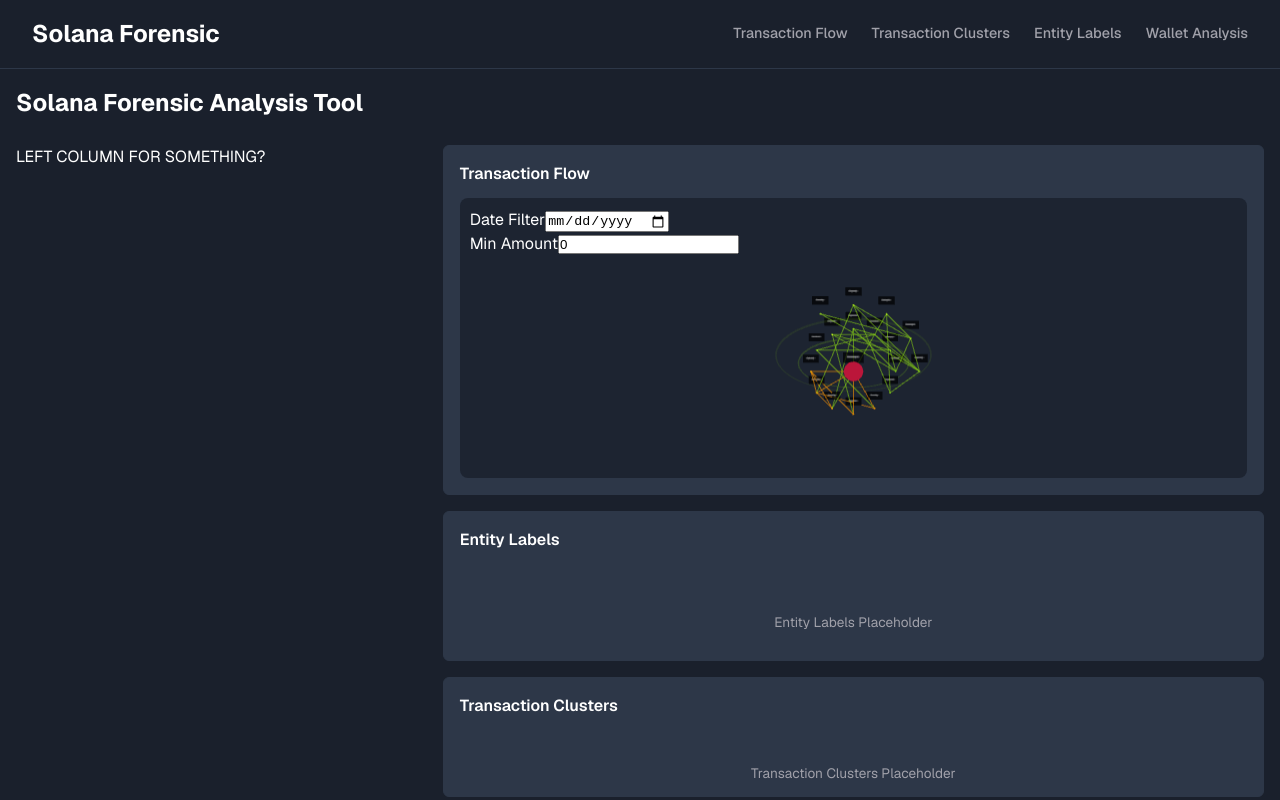
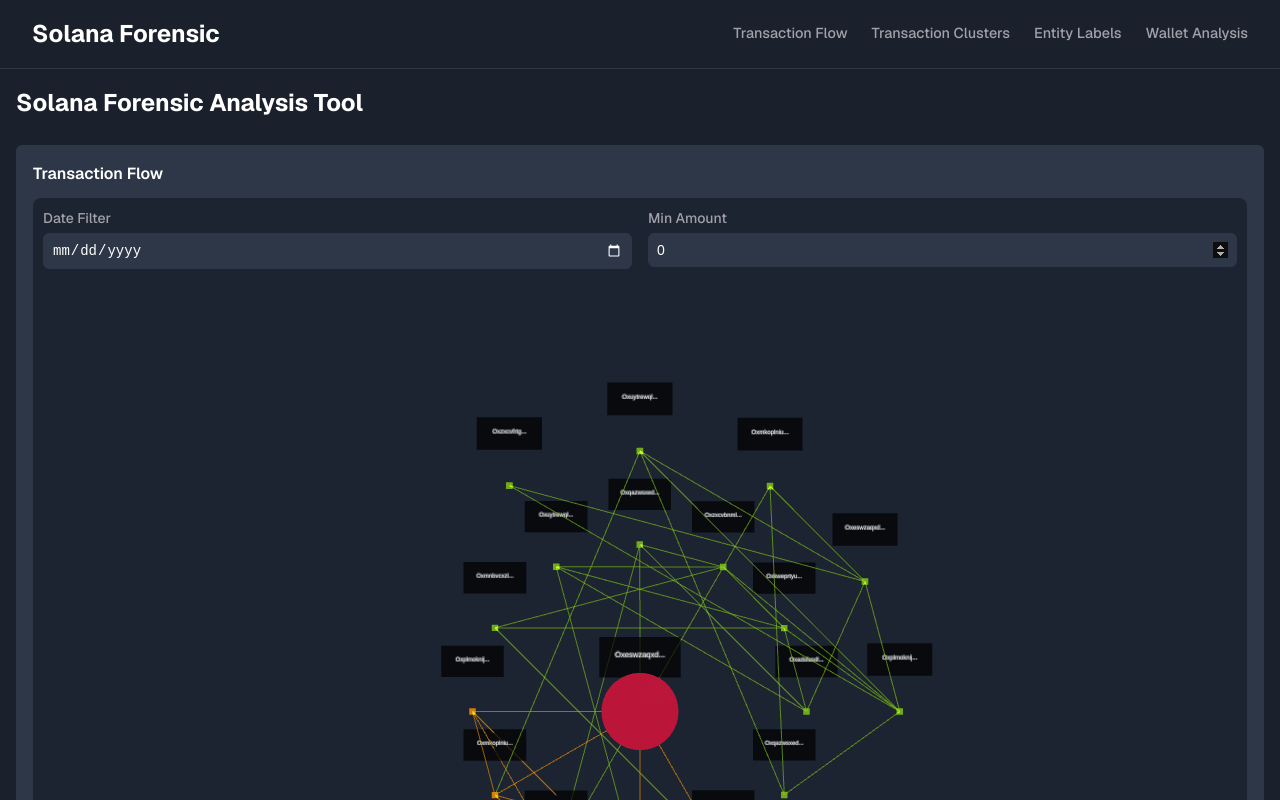
Before and after one commit to apostleoffinance/Solana-Forensic-Analysis-Tool, a Next.js app in the folder frontend/: page / in a window 1280 px wide. Shown: the top 800 px of the page. Built offline with nearby package versions, Linux system fonts and the light colour scheme.

Commit message:
Hopefully this is the right data strcuture for this

```diff
--- a/frontend/src/app/globals.css
+++ b/frontend/src/app/globals.css
@@ -122,7 +122,7 @@ body {
 /* Main Grid */
 .dashboard-grid {
   display: grid;
-  grid-template-columns: 1fr 2fr;
+  /* grid-template-columns: 1fr 2fr; */
   gap: 1rem;
   margin-bottom: 1.5rem;
 }
@@ -197,7 +197,7 @@ body {
 
 /* Balances History (TransactionFlow) */
 .transaction-flow {
-  min-height: 350px;
+  min-height: 1000px;
   height: 100%; /* Updated: Ensure the widget takes the full available height */
   display: flex; /* Updated: Stack h2 and TransactionFlow vertically */
   flex-direction: column; /* Updated */
--- a/frontend/src/app/page.js
+++ b/frontend/src/app/page.js
@@ -16,9 +16,9 @@ export default function Home() {
       {/* Main Content Grid */}
       <div className="dashboard-grid">
         {/* Left Column */}
-        <div className="dashboard-left" >
+        {/* <div className="dashboard-left" >
           LEFT COLUMN FOR SOMETHING?
-        </div>
+        </div> */}
 
         {/* Right Column */}
         <div className="dashboard-right">
--- a/frontend/src/components/TransactionFlow.js
+++ b/frontend/src/components/TransactionFlow.js
@@ -24,7 +24,6 @@ const TransactionFlow = ({
 
   useEffect(() => {
     if (!containerRef.current || !transactions) {
-
       return;
     }
 
@@ -159,7 +158,6 @@ const TransactionFlow = ({
     if (hackerAddress) {
       const hackerLabel = createTextSprite(hackerAddress, new THREE.Vector3(0, 0, 0), 0xE11D48, 0.6);
       transactionSystem.add(hackerLabel);
-
     }
 
     // Address Nodes (Points)
@@ -247,17 +245,17 @@ const TransactionFlow = ({
     });
 
     // Orbital Rings
-    const createOrbitalRing = (radius, color, opacity) => {
-      const ringGeometry = new THREE.TorusGeometry(radius, 0.05, 16, 100);
-      const ringMaterial = new THREE.MeshBasicMaterial({ color, transparent: true, opacity });
-      const ring = new THREE.Mesh(ringGeometry, ringMaterial);
-      ring.rotation.x = Math.PI / 3;
-      transactionSystem.add(ring);
-      return ring;
-    };
+    // const createOrbitalRing = (radius, color, opacity) => {
+    //   const ringGeometry = new THREE.TorusGeometry(radius, 0.05, 16, 100);
+    //   const ringMaterial = new THREE.MeshBasicMaterial({ color, transparent: true, opacity });
+    //   const ring = new THREE.Mesh(ringGeometry, ringMaterial);
+    //   ring.rotation.x = Math.PI / 3;
+    //   transactionSystem.add(ring);
+    //   return ring;
+    // };
     const orbitalRings = [
-      createOrbitalRing(4.5, 0x84CC16, 0.2),
-      createOrbitalRing(6, 0x84CC16, 0.1),
+      // createOrbitalRing(4.5, 0x84CC16, 0.2),
+      // createOrbitalRing(6, 0x84CC16, 0.1),
     ];
 
     // Lighting
@@ -532,28 +530,28 @@ const TransactionFlow = ({
 
   return (
     <div className={`solana-transaction-flow ${className}`} style={{ width: '100%', height: '100%', position: 'relative' }}>
-      <div className="filters flex space-x-4 mb-4">
-        <div>
-          <label className="block text-sm font-medium text-gray-300 mb-1">Date Filter</label>
+      <div className="filters">
+        <div className="filter-item">
+          <label className="filter-label">Date Filter</label>
           <input
             type="date"
             value={dateFilter}
             onChange={(e) => setDateFilter(e.target.value)}
-            className="p-2 rounded-md bg-gray-800 text-white border border-gray-600 focus:outline-none focus:ring-2 focus:ring-blue-500"
+            className="filter-input"
           />
         </div>
-        <div>
-          <label className="block text-sm font-medium text-gray-300 mb-1">Min Amount</label>
+        <div className="filter-item">
+          <label className="filter-label">Min Amount</label>
           <input
             type="number"
             min="0"
             value={amountFilter}
             onChange={(e) => setAmountFilter(Number(e.target.value))}
-            className="p-2 rounded-md bg-gray-800 text-white border border-gray-600 focus:outline-none focus:ring-2 focus:ring-blue-500"
+            className="filter-input"
           />
         </div>
       </div>
-      <div ref={containerRef} className="transaction-canvas w-full h-full" />
+      <div ref={containerRef} className="transaction-canvas" />
       <style jsx>{`
         .solana-transaction-flow {
           background-color: rgba(26, 32, 44, 0.8);
@@ -571,9 +569,50 @@ const TransactionFlow = ({
           left: 0;
           width: 100%;
           height: 100%;
+          min-height: 750px;
         }
         .filters {
+          display: flex;
+          gap: 1rem; /* Matches the gap used in dashboard-right */
           padding: 10px;
+          margin-bottom: 1rem; /* Matches the mb-4 spacing */
+        }
+        .filter-item {
+          flex: 1;
+        }
+        .filter-label {
+          display: block;
+          font-size: 0.875rem; /* Matches text-sm */
+          font-weight: 500; /* Matches font-medium */
+          color: var(--text-secondary); /* Matches dashboard text-secondary */
+          margin-bottom: 0.25rem; /* Matches mb-1 */
+        }
+        .filter-input {
+          width: 100%;
+          padding: 0.5rem; /* Matches p-2 */
+          border-radius: 6px; /* Matches rounded-md and other dashboard elements */
+          background-color: var(--card-bg); /* Matches dashboard card background */
+          color: var(--text-primary); /* Matches dashboard text-primary */
+          border: 1px solid var(--border); /* Matches dashboard border */
+          font-size: 0.875rem; /* Matches text-sm */
+          transition: border-color 0.2s ease, box-shadow 0.2s ease;
+        }
+        .filter-input:hover {
+          border-color: #4b5563; /* Slightly lighter than --border for hover effect */
+        }
+        .filter-input:focus {
+          outline: none;
+          border-color: var(--accent-blue); /* Matches dashboard accent-blue */
+          box-shadow: 0 0 0 2px rgba(59, 130, 246, 0.5); /* Matches focus:ring-2 focus:ring-blue-500 */
+        }
+        /* Style the date picker icon to match the theme */
+        .filter-input[type="date"]::-webkit-calendar-picker-indicator {
+          filter: invert(1); /* Makes the icon white to match text-primary */
+        }
+        .filter-input[type="number"]::-webkit-inner-spin-button,
+        .filter-input[type="number"]::-webkit-outer-spin-button {
+          opacity: 1;
+          filter: invert(1); /* Makes the spin buttons white to match text-primary */
         }
       `}</style>
       <style jsx global>{`
```
